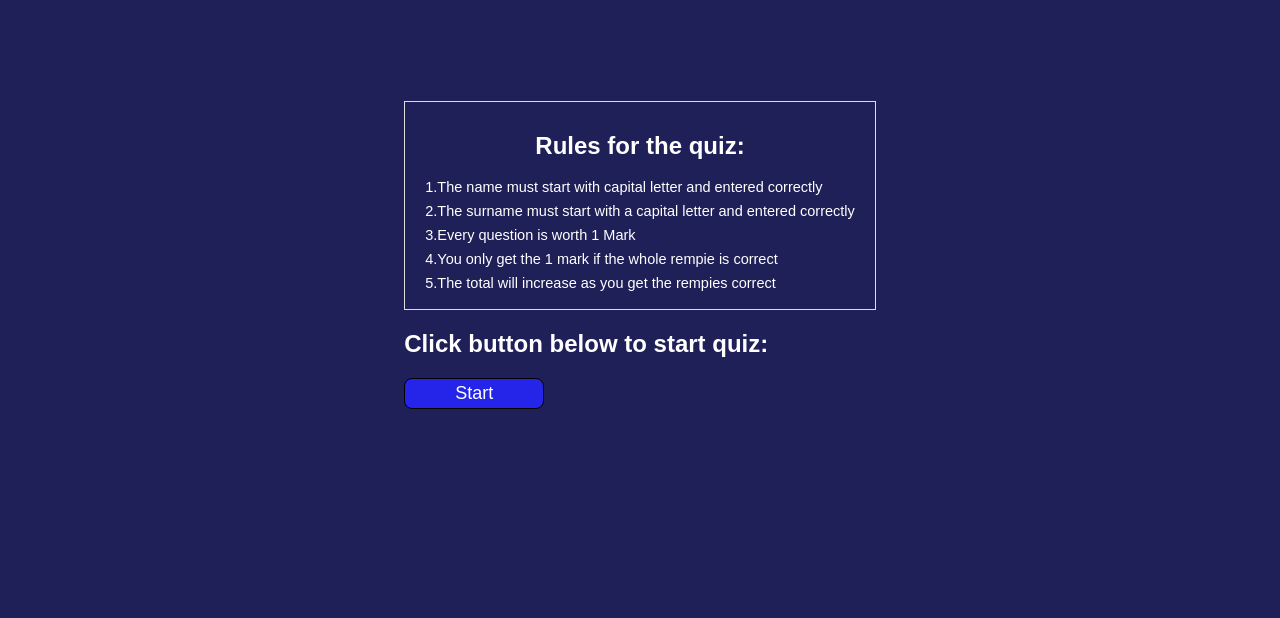
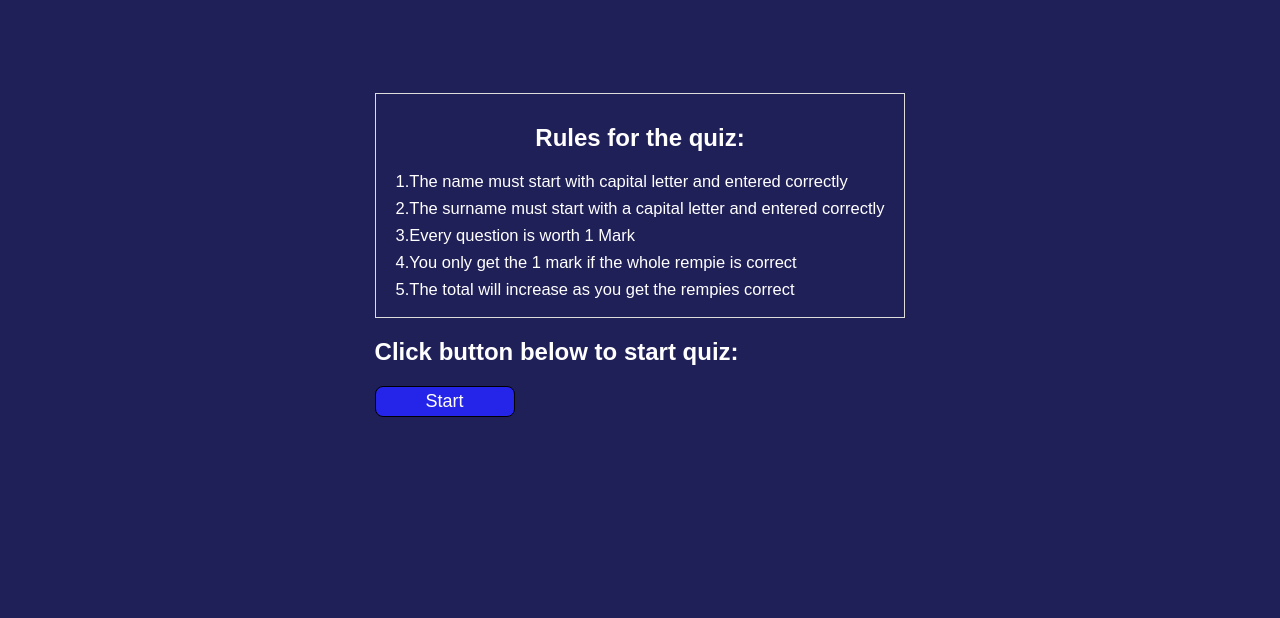
Before and after one commit to BrilliantDipholo/RempieQuizzes, a plain HTML site: page index.html in a window 1280 px wide. Shown: the part 182-800 px from the top of the page. Drawn offline with Linux system fonts and the light colour scheme.

Commit message:
Update style.css

```diff
--- a/style.css
+++ b/style.css
@@ -46,7 +46,7 @@ main{
 }
 .rules li{
     list-style:none;
-    font-size:14.5px;
+    font-size:16.5px;
     margin-bottom:8px;
 }
 .fill-in-quiz section{
```
